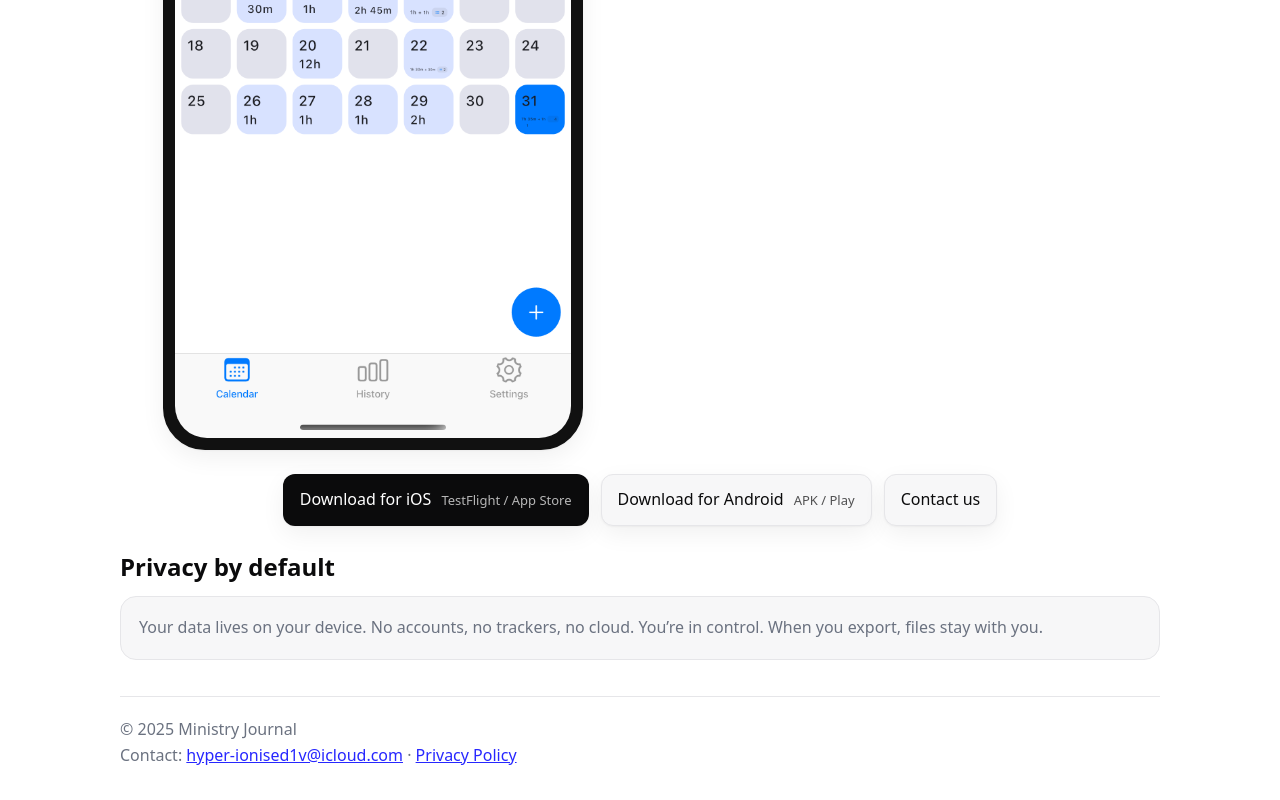
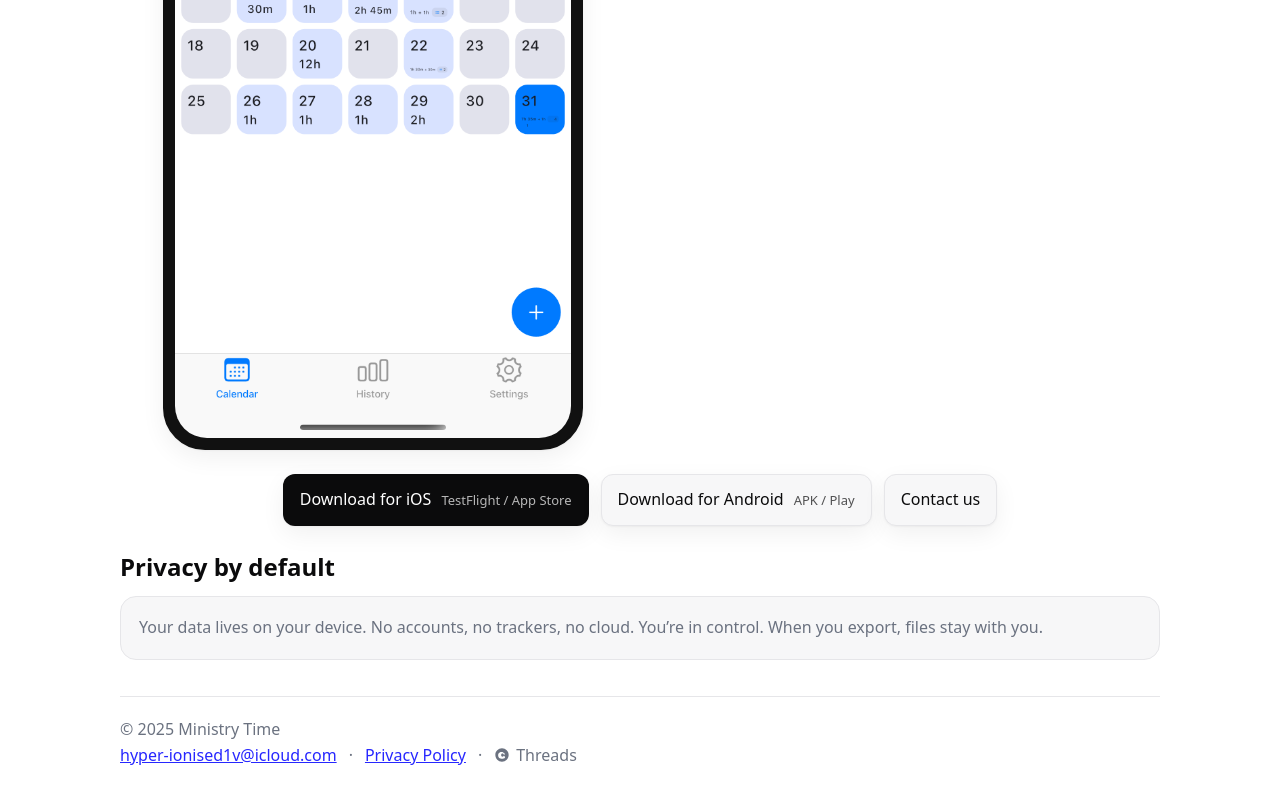
Before and after one commit to aldanchenko/ministry-journal-site, a plain HTML site: page index.html in a window 1280 px wide. Shown: the part 720-1520 px from the top of the page. Drawn offline with Linux system fonts and the light colour scheme.

Commit message:
fix: replace Journal with Time

```diff
--- a/index.html
+++ b/index.html
@@ -3,11 +3,11 @@
 <head>
     <meta charset="utf-8" />
     <meta name="viewport" content="width=device-width,initial-scale=1" />
-    <title>Ministry Journal — a simple service diary</title>
+    <title>Ministry Time — a simple service diary</title>
     <meta name="description" content="A minimal app to quickly log time and notes. Fast, private, distraction‑free." />
 
     <!-- Open Graph / Twitter -->
-    <meta property="og:title" content="Ministry Journal — a simple service diary" />
+    <meta property="og:title" content="Ministry Time — a simple service diary" />
     <meta property="og:description" content="Log time and notes. Fast. Private." />
     <meta property="og:type" content="website" />
     <meta property="og:image" content="./og.png" />
@@ -186,10 +186,16 @@
     </main>
 
     <footer>
-        <div>© <span id="y"></span> Ministry Journal</div>
-        <div>
-            Contact: <a href="mailto:hyper-ionised1v@icloud.com">hyper-ionised1v@icloud.com</a> ·
-            <a href="privacy.html">Privacy Policy</a>
+        <div>© <span id="y"></span> Ministry Time</div>
+        <div style="display:flex; gap:12px; align-items:center; flex-wrap:wrap">
+            <a href="mailto:hyper-ionised1v@icloud.com">hyper-ionised1v@icloud.com</a> ·
+            <a href="privacy.html">Privacy Policy</a> ·
+            <a href="https://www.threads.com/@humbledev_studio?igshid=NTc4MTIwNjQ2YQ==" target="_blank" rel="noopener" style="display:inline-flex;align-items:center;gap:6px;text-decoration:none;color:inherit">
+                <svg xmlns="http://www.w3.org/2000/svg" width="16" height="16" fill="currentColor" viewBox="0 0 24 24" aria-hidden="true">
+                    <path d="M12 2C6.476 2 2 6.477 2 12c0 5.522 4.476 10 10 10s10-4.478 10-10c0-5.523-4.476-10-10-10zm4.77 13.248c-.401 1.021-1.247 1.797-2.45 2.187-.913.3-2.008.401-3.25.296-1.026-.087-1.913-.355-2.637-.796-.703-.429-1.26-1.03-1.653-1.785-.377-.73-.568-1.624-.568-2.655 0-1.06.207-1.963.617-2.682.417-.73 1.013-1.296 1.769-1.68.731-.37 1.62-.56 2.641-.56.961 0 1.84.169 2.61.5.73.318 1.318.773 1.75 1.353.4.54.637 1.205.705 1.98l-1.64.135c-.07-.466-.238-.85-.5-1.17-.31-.377-.79-.566-1.436-.566-.696 0-1.222.21-1.555.623-.313.387-.47.954-.47 1.687 0 .763.165 1.348.493 1.737.35.416.875.615 1.603.615.653 0 1.141-.186 1.438-.57.145-.19.24-.44.29-.743l1.636.187c-.06.58-.185 1.078-.39 1.46z"/>
+                </svg>
+                <span>Threads</span>
+            </a>
         </div>
     </footer>
 </div>
```
Also changed, not shown: privacy.html (+2 -2 lines).
